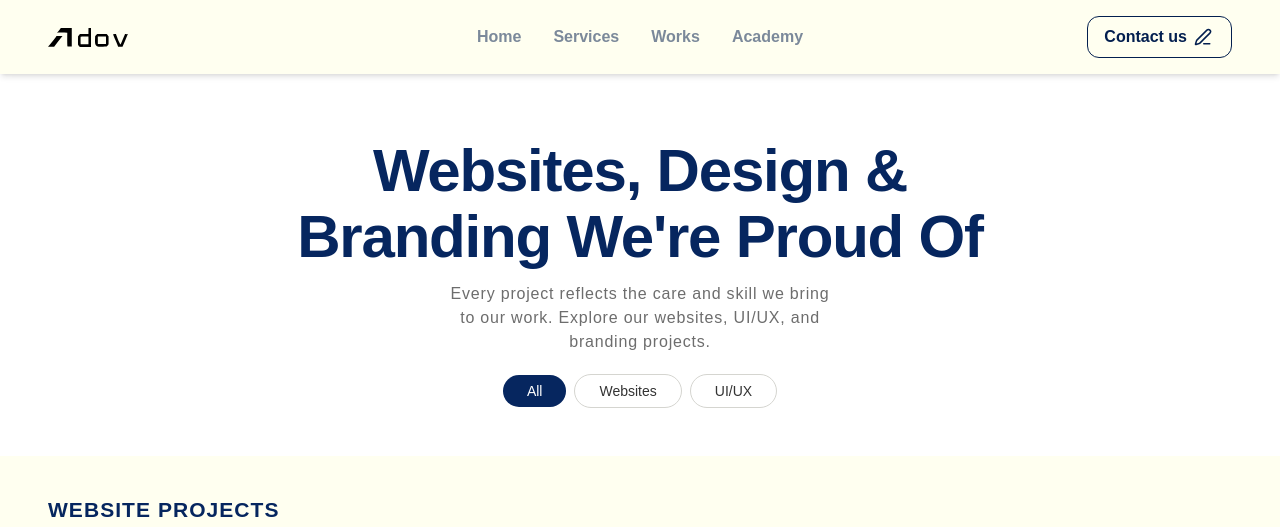
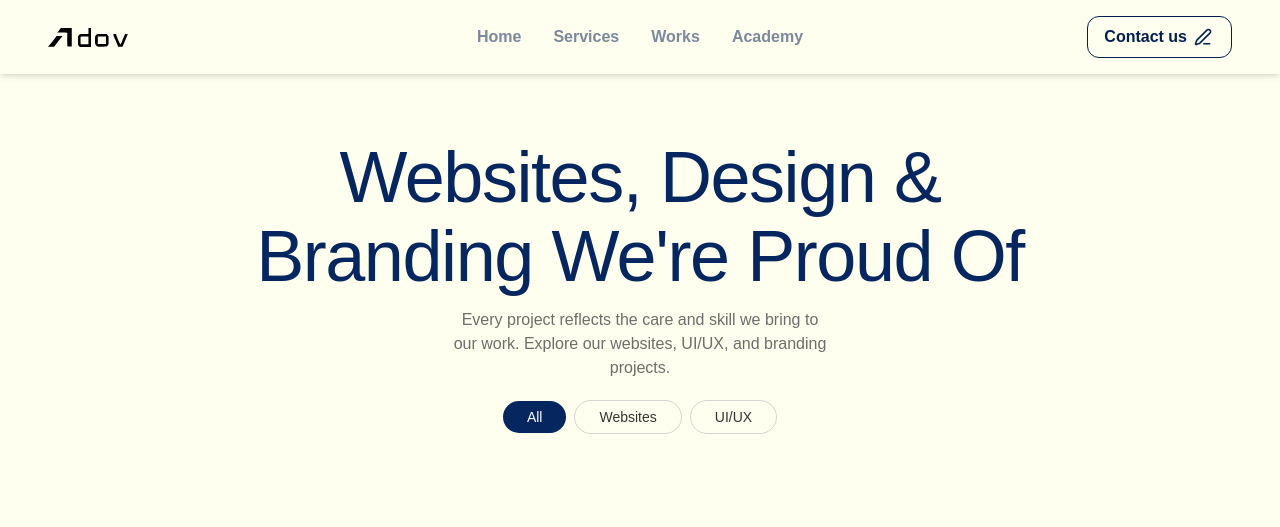
Before and after one commit to Dave-241/adov_capstone, a Next.js app: page /works in a window 1280 px wide. Shown: the top 527 px of the page. Built offline with nearby package versions, Linux system fonts and the light colour scheme.

Commit message:
Update Works hero styling

```diff
--- a/app/components/workshero.tsx
+++ b/app/components/workshero.tsx
@@ -8,17 +8,17 @@ export default function WorksHero({
   setActiveFilter,
 }: WorksHeroProps) {
   return (
-    <section className="w-full bg-[#ffffff] px-6 pt-14 pb-10 md:px-8 md:pt-16 md:pb-12">
+    <section className="w-full bg-[#fffff0] px-6 pt-14 pb-10 md:px-8 md:pt-16 md:pb-12">
       <div className="mx-auto flex max-w-3xl gap-3 md:gap-3 flex-col items-center text-center">
-
         {/* Main heading */}
-    <h1 className="text-4xl font-bold leading-[1.1] tracking-[-0.02em] text-[#06265f] md:text-6xl lg:text-6xl">
-      Websites, Design & Branding We're Proud Of
-    </h1>
+        <h1 className="text-4xl font-medium leading-[1.1] tracking-[-0.02em] text-[#06265f] md:text-7xl lg:text-7xl">
+          Websites, Design & Branding We're Proud Of
+        </h1>
 
         {/* Description */}
-        <p className=" text-base text-[#6d6d6d] md:max-w-sm  md:text-base tracking-wider">
-          Every project reflects the care and skill we bring to our work. Explore our websites, UI/UX, and branding projects.
+        <p className=" text-base text-[#6d6d6d] md:max-w-sm  md:text-[16px] font-medium">
+          Every project reflects the care and skill we bring to our work.
+          Explore our websites, UI/UX, and branding projects.
         </p>
 
         {/* Category buttons */}
```
